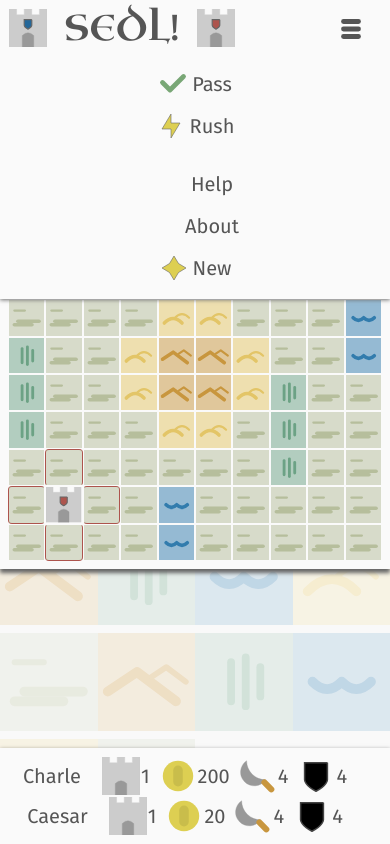
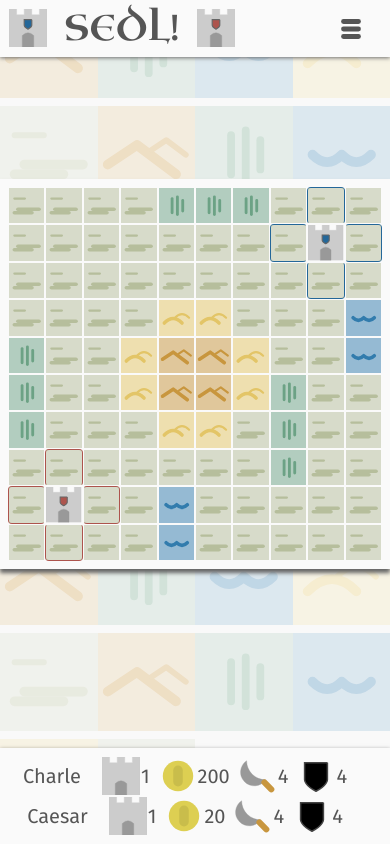
Before and after one commit to acarrara/sedl, an Angular app: page / in a window 390 px wide. Built offline with nearby package versions, Linux system fonts and the light colour scheme.

Commit message:
fix bugsa

```diff
--- a/src/app/board/game.component.html
+++ b/src/app/board/game.component.html
@@ -1,8 +1,8 @@
 <div class="wrapper" (document:keydown.space)="gameService.pass()">
-  <se-controls side="top" [attr.data-collapsed]="menuState">
+  <se-controls side="top" [attr.data-collapsed]="collapsed">
     <div  class="controls__section  controls__menu-container">
       <se-logo></se-logo>
-      <button class="button  controls__menu" (click)="toggleMenu()">
+      <button class="button  controls__menu" (tap)="toggleMenu()">
         <se-cell class="cell  cell--icon" seed="r"></se-cell>
       </button>
     </div>
--- a/src/app/board/game.component.ts
+++ b/src/app/board/game.component.ts
@@ -19,7 +19,7 @@ export class GameComponent {
     'p', 'm', 'f', 'w', 'h', 'p', 'm', 'f', 'w',
     'h', 'p', 'm', 'f', 'w', 'h', 'p', 'm', 'f',
     'w', 'h', 'p'];
-  public menuState = false;
+  public collapsed = true;
 
   constructor(public gameService: GameService) {
   }
@@ -40,7 +40,7 @@ export class GameComponent {
   }
 
   toggleMenu() {
-    this.menuState = !this.menuState;
-    console.log(this.menuState);
+    this.collapsed = !this.collapsed;
+    console.log(this.collapsed);
   }
 }
--- a/src/app/modal/modal.component.html
+++ b/src/app/modal/modal.component.html
@@ -1,7 +1,7 @@
 <div [style.--lordColor]="(game.lord$ | async).color" class="modal-container" id="{{name}}-modal">
   <aside class="modal  modal--{{size}}">
     <header class="modal__header">
-      <a href="#" class="button">
+      <a href="#" class="button  button--small">
         <se-cell class="cell  cell--icon" seed="e"></se-cell>
       </a>
       <se-logo class="modal__title"></se-logo>
--- a/src/style/_buttons.scss
+++ b/src/style/_buttons.scss
@@ -64,4 +64,8 @@
   .button + .button {
     margin-left: 0;
   }
+
+  .button--small {
+    width: initial;
+  }
 }
--- a/src/style/_modals.scss
+++ b/src/style/_modals.scss
@@ -67,7 +67,7 @@
 }
 
 @media only screen and (max-width: 1024px) {
-  .modal--s, modal--m, modal--l {
+  .modal--s, .modal--m, .modal--l {
     width: 100%;
     height: 100%;
   }
```
